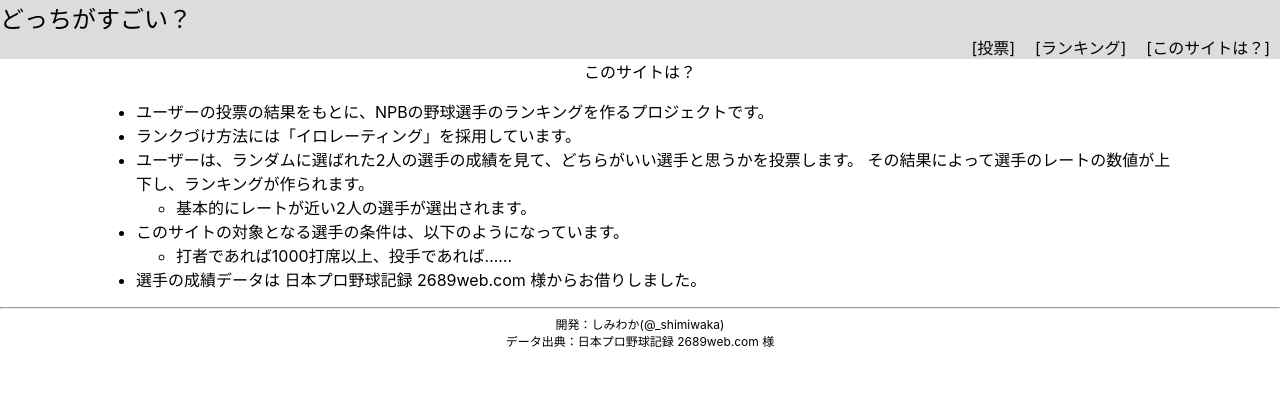
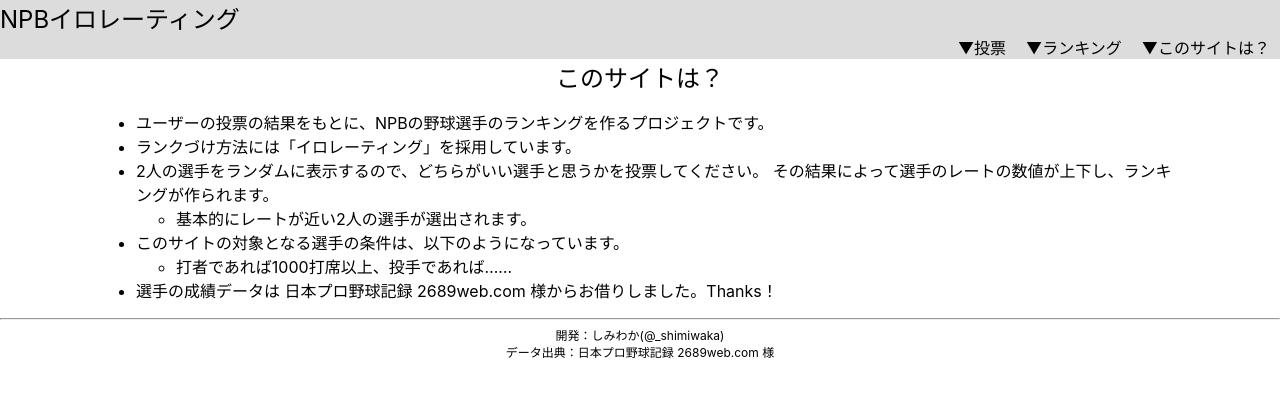
Before and after one commit to shimiwaka/elorater-npb, a React (Create React App) app in the folder front/er-npb-react/: page /description in a window 1280 px wide. Shown: the top 396 px of the page. Built offline with nearby package versions, Linux system fonts and the light colour scheme.

Commit message:
fix layout

```diff
--- a/front/er-npb-react/public/index.html
+++ b/front/er-npb-react/public/index.html
@@ -10,7 +10,7 @@
       content="NPB Players Ranking"
     />
     <link rel="manifest" href="%PUBLIC_URL%/manifest.json" />
-    <title>どっちがすごい？</title>
+    <title>NPBイロレーティング</title>
   </head>
   <body>
     <noscript>You need to enable JavaScript to run this app.</noscript>
--- a/front/er-npb-react/src/App.css
+++ b/front/er-npb-react/src/App.css
@@ -20,6 +20,10 @@ a:hover {
 .Title {
   font-size: 24px;
   margin-right: auto;
+}
+
+.Header {
+  font-size: 24px;
 }
 
 .Menu-group {
--- a/front/er-npb-react/src/App.tsx
+++ b/front/er-npb-react/src/App.tsx
@@ -11,18 +11,18 @@ const App = () => {
     <header>
       <span className="Title">
         <Link to="/">
-          どっちがすごい？
+          NPBイロレーティング
         </Link>
       </span>
       <span className="Menu-group">
         <span className="Menu-item">
-          <Link to="/">[投票]</Link>
+          <Link to="/">▼投票</Link>
         </span>
         <span className="Menu-item">
-          <Link to="ranking">[ランキング]</Link>
+          <Link to="ranking">▼ランキング</Link>
         </span>
         <span className="Menu-item">
-         <Link to="description"> [このサイトは？]</Link>
+         <Link to="description">▼このサイトは？</Link>
         </span>
       </span>
     </header>
--- a/front/er-npb-react/src/pages/Description.tsx
+++ b/front/er-npb-react/src/pages/Description.tsx
@@ -3,7 +3,7 @@ import React from 'react';
 const Description = () => {
   return (
     <div>
-      <div>
+      <div className="Header">
         このサイトは？
       </div>
       <div className="Description">
@@ -11,7 +11,7 @@ const Description = () => {
           <li>ユーザーの投票の結果をもとに、NPBの野球選手のランキングを作るプロジェクトです。</li>
           <li>ランクづけ方法には「<a href="https://ja.wikipedia.org/wiki/%E3%82%A4%E3%83%AD%E3%83%AC%E3%83%BC%E3%83%86%E3%82%A3%E3%83%B3%E3%82%B0" target="_blank" rel="noreferrer">イロレーティング</a>」を採用しています。</li>
           <li>
-            ユーザーは、ランダムに選ばれた2人の選手の成績を見て、どちらがいい選手と思うかを投票します。
+            2人の選手をランダムに表示するので、どちらがいい選手と思うかを投票してください。
             その結果によって選手のレートの数値が上下し、ランキングが作られます。
             <ul>
               <li>基本的にレートが近い2人の選手が選出されます。</li>
@@ -24,7 +24,7 @@ const Description = () => {
             </ul>
           </li>
           <li>
-            選手の成績データは <a href="https://2689web.com/" target="_blank" rel="noreferrer">日本プロ野球記録 2689web.com 様</a>からお借りしました。
+            選手の成績データは <a href="https://2689web.com/" target="_blank" rel="noreferrer">日本プロ野球記録 2689web.com 様</a>からお借りしました。Thanks！
           </li>
         </ul>
       </div>
--- a/front/er-npb-react/src/pages/Vote.tsx
+++ b/front/er-npb-react/src/pages/Vote.tsx
@@ -58,6 +58,8 @@ const Vote = () => {
   }
 
   return (
+    <>
+      <div className="Header">どっちがいい選手？</div>
       <div className="Vote-players">
         <div className="Vote-player">
           <VotePlayer player={player1} num={1} onClickFunc={(i : number) => select(i)}/>
@@ -66,6 +68,7 @@ const Vote = () => {
           <VotePlayer player={player2} num={2} onClickFunc={(i : number) => select(i)}/>
         </div>
       </div>
+    </>
   )
 }
 
```
Lines whose indentation alone changed are shown as unchanged.
